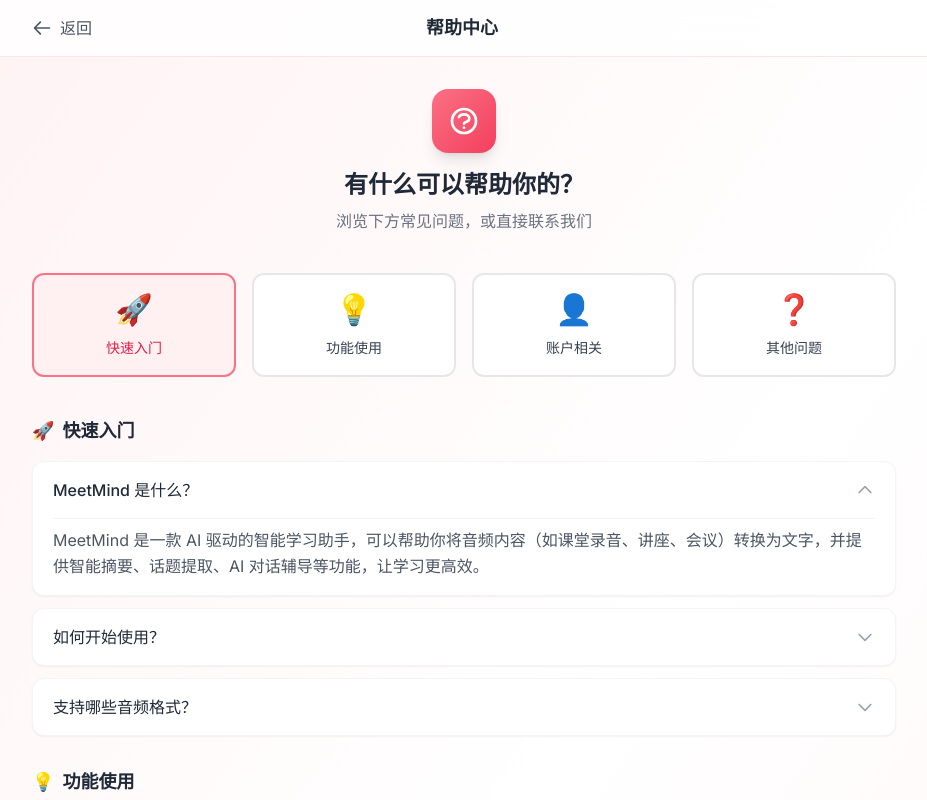
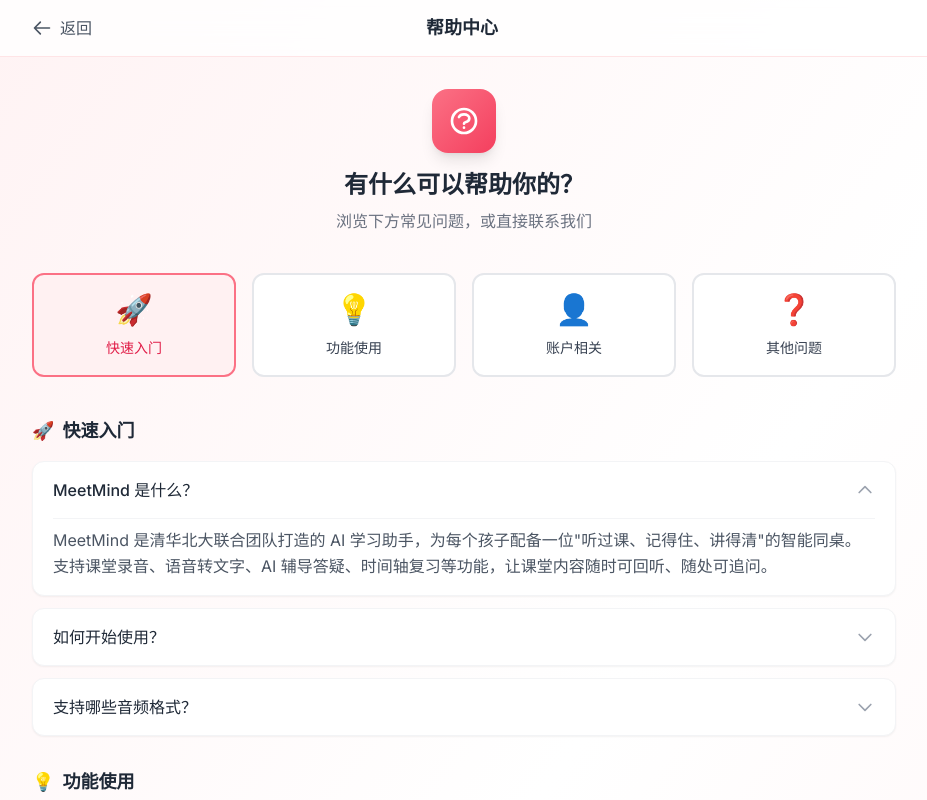
Before and after one commit to xiaojinyu868-w/meetmind, a Next.js app: page /help in a window 1280 px wide. Shown: the top 800 px of the page, without its empty margins (176-1103 px from the left). Built offline with nearby package versions, Linux system fonts and the light colour scheme.

Commit message:
docs: 更新产品定位表述

```diff
--- a/src/app/(auth)/login/page.tsx
+++ b/src/app/(auth)/login/page.tsx
@@ -40,7 +40,7 @@
   {
     title: '一、服务说明',
     content: [
-      { text: 'MeetMind 是一款 AI 驱动的智能学习助手，提供以下核心功能：' },
+      { text: 'MeetMind 是清华北大联合团队打造的 AI 学习助手，为每个孩子配备一位"听过课、记得住、讲得清"的智能同桌。核心功能包括：' },
       { items: [
         '语音转文字：将音频内容转换为文字记录',
         'AI 对话：基于学习内容的智能问答和辅导',
@@ -769,7 +769,7 @@
             </div>
             <div>
               <span className="font-bold text-3xl text-white drop-shadow-lg">MeetMind</span>
-              <p className="text-sm text-white/70">AI智能学习助手 - 你的专属AI同桌</p>
+              <p className="text-sm text-white/70">清华北大联合团队打造 - 你的智能同桌</p>
             </div>
           </div>
 
--- a/src/app/help/page.tsx
+++ b/src/app/help/page.tsx
@@ -21,7 +21,7 @@
     items: [
       {
         question: 'MeetMind 是什么？',
-        answer: 'MeetMind 是一款 AI 驱动的智能学习助手，可以帮助你将音频内容（如课堂录音、讲座、会议）转换为文字，并提供智能摘要、话题提取、AI 对话辅导等功能，让学习更高效。'
+        answer: 'MeetMind 是清华北大联合团队打造的 AI 学习助手，为每个孩子配备一位"听过课、记得住、讲得清"的智能同桌。支持课堂录音、语音转文字、AI 辅导答疑、时间轴复习等功能，让课堂内容随时可回听、随处可追问。'
       },
       {
         question: '如何开始使用？',
--- a/src/components/OnboardingGuide.tsx
+++ b/src/components/OnboardingGuide.tsx
@@ -412,7 +412,7 @@
         {/* 内容 - 可滚动，响应式内边距 */}
         <div className="p-4 sm:p-6 text-center overflow-y-auto flex-1">
           <h2 className="text-lg sm:text-xl font-bold text-gray-900 mb-0.5 sm:mb-1">欢迎使用 MeetMind</h2>
-          <p className="text-gray-500 text-xs sm:text-sm mb-3 sm:mb-4">AI智能学习助手 - 你的专属AI同桌</p>
+          <p className="text-gray-500 text-xs sm:text-sm mb-3 sm:mb-4">清华北大联合团队打造 - 你的智能同桌</p>
 
           <div className="space-y-1.5 sm:space-y-2 text-left mb-4 sm:mb-5">
             <div className="flex items-center gap-2 sm:gap-3 p-2 sm:p-2.5 rounded-lg sm:rounded-xl bg-rose-50">
```
Also changed, not shown: 1 other file (tests, documents, lock files or other folders).
